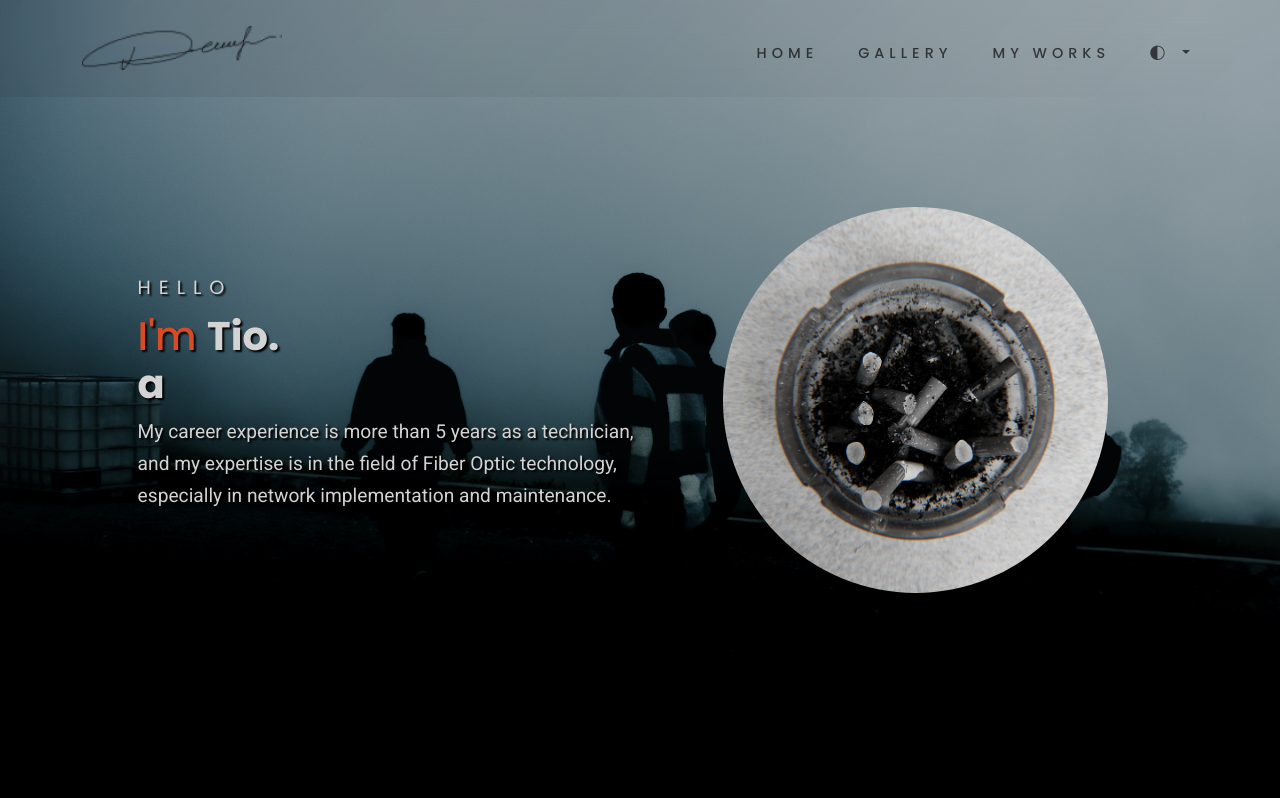
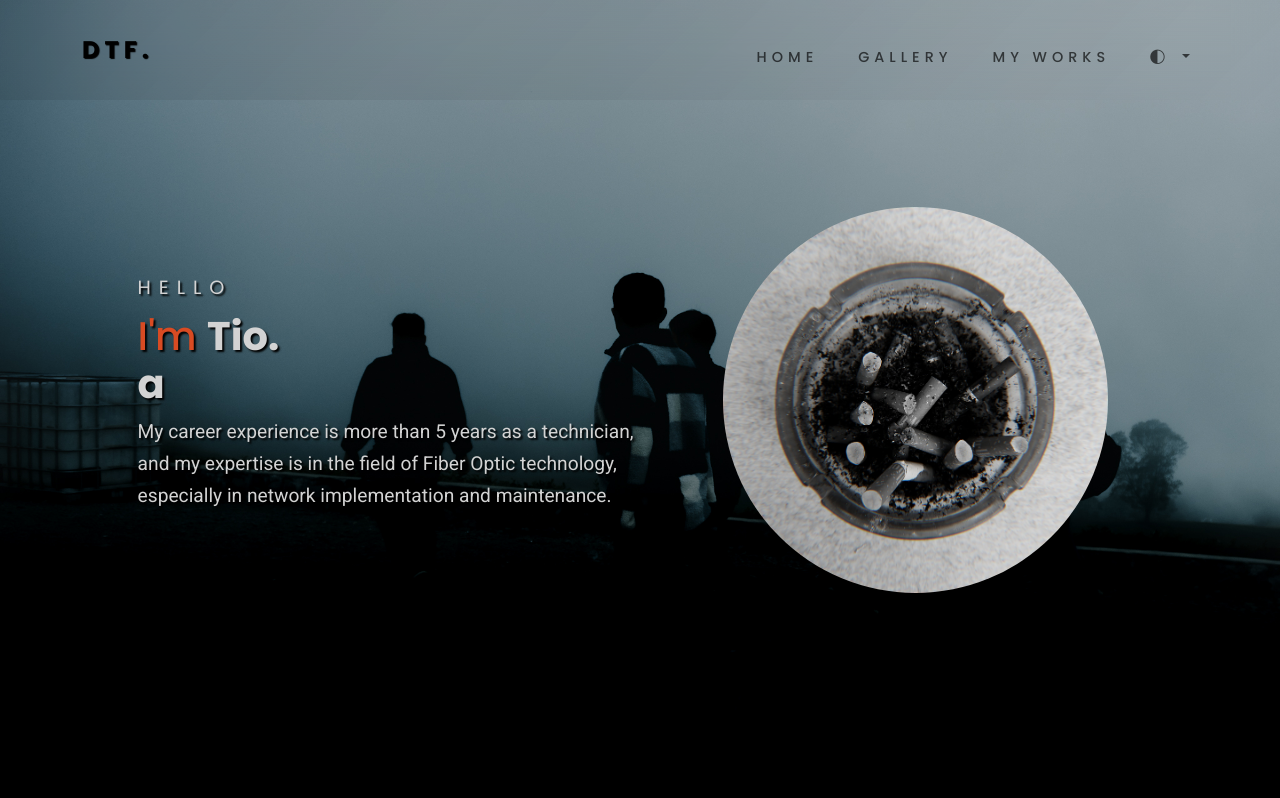
Before and after one commit to Wegebruh/destatf, a plain HTML site: page index.html in a window 1280 px wide. Shown: the top 798 px of the page. Drawn offline with nearby package versions, Linux system fonts and the light colour scheme; a script that the page names is missing.

Commit message:
Update index.html

```diff
--- a/index.html
+++ b/index.html
@@ -22,7 +22,7 @@
     <!-- Navbar -->
     <nav class="navbar navbar-expand-md bg-transparent fixed-top mynavbar">
         <div class="container">
-          <a class="navbar-brand" href="#"><img src="img/My Signature.png" alt="sign"></a>
+          <a class="navbar-brand" href="#">DTF.</a>
             <button class="navbar-toggler border-0" type="button" data-bs-toggle="offcanvas" data-bs-target="#offcanvasNavbar" aria-controls="offcanvasNavbar" aria-label="Toggle navigation">
             <span class="navbar-toggler-icon"></span>
             </button>
```
